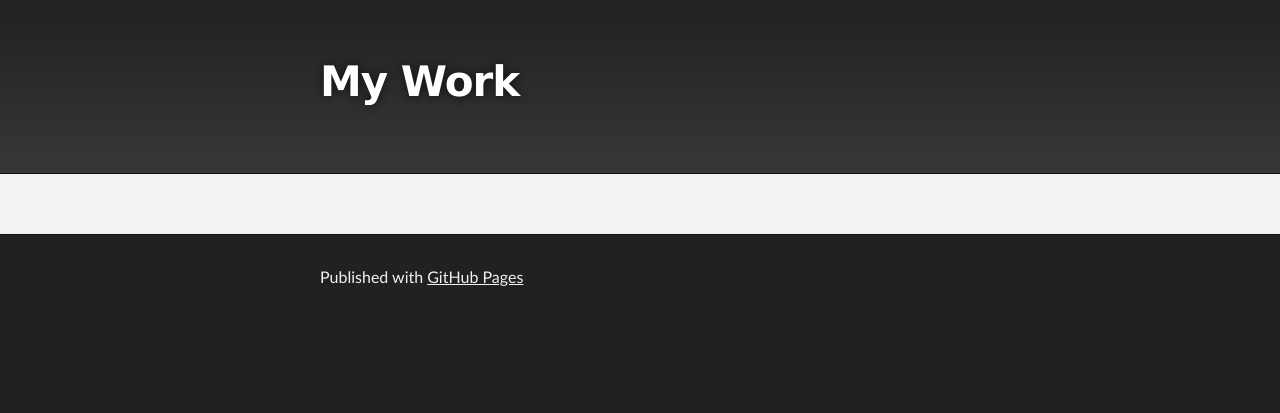
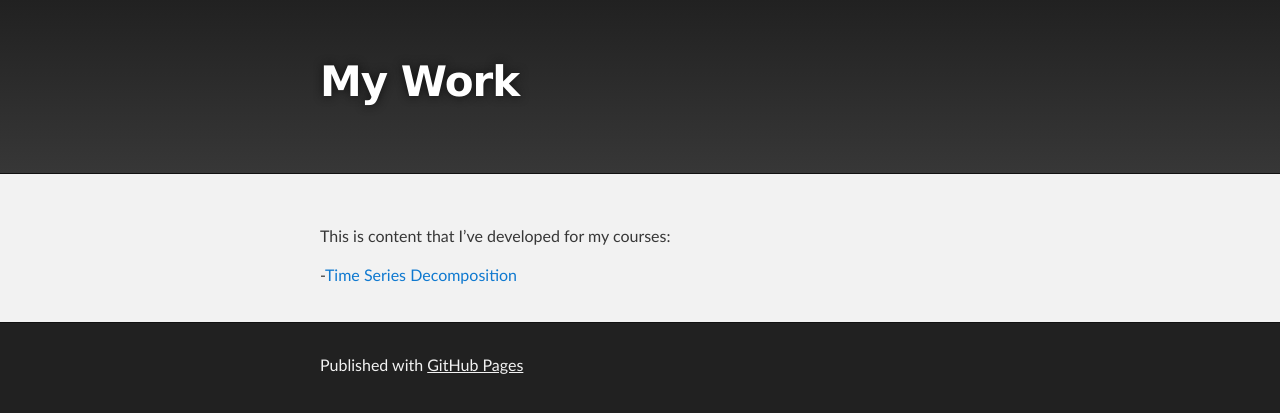
Before and after one commit to cav24/cav24.github.io, a Jekyll site: the page built from index.md, in a window 1280 px wide. Shown: the top 413 px of the page. Built offline with Jekyll 4.4.1, drawn with Linux system fonts in a browser that asks for light colours; our own code applies the rules of GitHub Pages for plain Markdown files; the repository's description, which GitHub fills in, is left out.

Commit message:
Update index.md

```diff
--- a/index.md
+++ b/index.md
@@ -2,3 +2,8 @@
 title: My Work
 description: Below, you will find projects that I have completed for my master's courses!
 ---
+
+
+This is content that I've developed for my courses:
+
+-[Time Series Decomposition](/timeseries/index.md)
```
